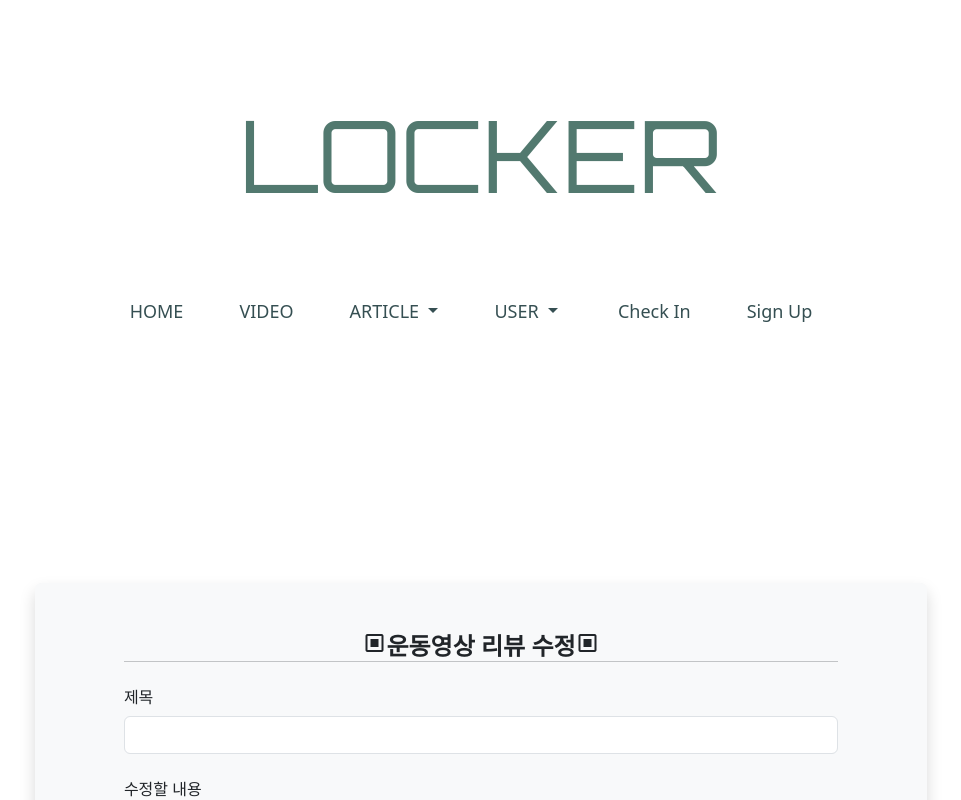
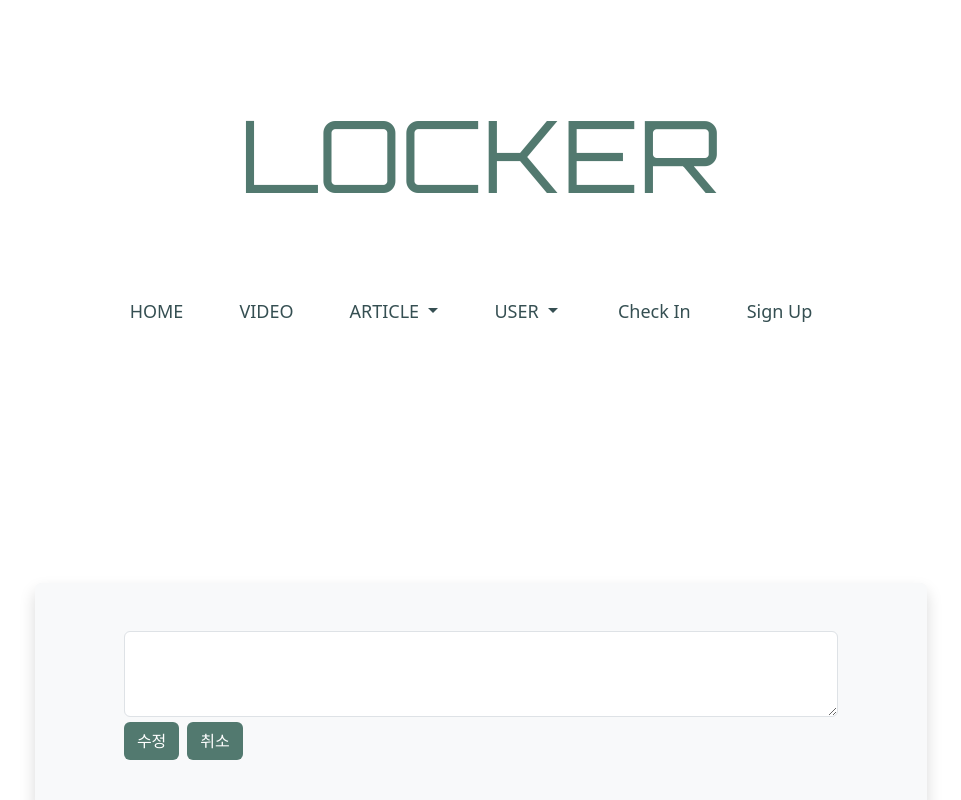
Before and after one commit to diarlee/ssafy1FinalPJT_Locker, a Vue app in the folder SSAFIT_VUEPJT/: page /review/update/1/1 in a window 1280 px wide. Shown: the top 800 px of the page, without its empty margins (159-1120 px from the left). Built offline with nearby package versions, Linux system fonts and the light colour scheme; what vue-magic-grid would draw is missing.

Commit message:
video detail update

```diff
--- a/SSAFIT_VUEPJT/src/components/review/reviewCreate.vue
+++ b/SSAFIT_VUEPJT/src/components/review/reviewCreate.vue
@@ -1,14 +1,10 @@
 <template>
   <div class="container">
-
+    <div class="shadow pt-5 pb-5 m-5 bg-light rounded" style="width: 80%">
       <form
         @submit.prevent="createReview"
         style="width: 80%; margin: auto">
-        <div class="text-center">
-          <h2 class="d-inline mb-3 fs-4 fw-semibold">운동영상 리뷰 등록</h2>
-        </div>
         <div class="reviewform">
-          <div class="mb-3">
             <textarea
               v-model="review.content"
               name="content"
@@ -17,9 +13,8 @@
               placeholder="내용을 입력하세요"
             ></textarea>
             <!-- <button class="btn btn-outline-secondary" type="button" for="button-addon"></button> -->
-          </div>
           <button type="submit" class="btn">
-            등록
+            리뷰 등록
           </button>
         </div>
         <!-- <RouterLink
@@ -31,6 +26,7 @@
           >취소</RouterLink> -->
       </form>
     </div>
+  </div>
 </template>
 
 <script setup>
@@ -87,6 +83,21 @@ a {
   margin-top: 20px;
 }
 
+.form-control {
+  margin-bottom: 5px;
+}
+
+.btn {
+  margin-top: 0;
+  color: #ffffff;
+  background: #52796F;
+}
+
+.btn:hover {
+  color: #52796F;
+  background-color: #ffffff;
+}
+
 #page-name {
   font-weight: bold;
   font-size: 2rem;
--- a/SSAFIT_VUEPJT/src/components/review/reviewUpdate.vue
+++ b/SSAFIT_VUEPJT/src/components/review/reviewUpdate.vue
@@ -7,26 +7,6 @@
         action="main"
         style="width: 80%; margin: auto"
       >
-        <div class="text-center">
-          <span class="material-symbols-outlined">dialogs</span>
-          <h2 class="d-inline mb-3 fs-4 fw-semibold">운동영상 리뷰 수정</h2>
-          <span class="material-symbols-outlined">dialogs</span>
-        </div>
-        <hr class="mb-3" />
-
-        <div class="mb-3">
-          <label for="inputTitle" class="col-form-label">제목</label>
-          <input
-            type="text"
-            class="form-control"
-            id="inputEmail3"
-            name="title"
-            v-model="review.title"
-          />
-        </div>
-
-        <div class="mb-4">
-          <label for="inputContent" class="col-form-label">수정할 내용</label>
           <textarea
             class="form-control"
             type="text"
@@ -34,17 +14,13 @@
             rows="3"
             v-model="review.content"
           >
-          </textarea>
-        </div>
-
+        </textarea>
         <button
           type="submit"
           @click.prevent="updateReview"
-          class="w-20 me-2 btn btn-outline-primary"
-        >
-          수정
-        </button>
-        <button @click="goToCreate">취소</button>
+          class="w-20 me-2 btn"
+        > 수정 </button>
+        <button class="btn btn-cancel" @click="goToCreate">취소</button>
       </form>
     </div>
   </div>
@@ -108,6 +84,29 @@ a {
   width: 1400px;
 }
 
+.reviewform {
+  margin-top: 20px;
+}
+
+.form-control {
+  margin-bottom: 5px;
+}
+
+a:hover {
+  text-decoration: none;
+}
+
+.btn {
+  margin-top: 0;
+  color: #ffffff;
+  background: #52796F;
+}
+
+.btn:hover {
+  color: #52796F;
+  background-color: #ffffff;
+}
+
 #page-name {
   font-weight: bold;
   font-size: 2rem;
--- a/SSAFIT_VUEPJT/src/components/video/VideoDetail.vue
+++ b/SSAFIT_VUEPJT/src/components/video/VideoDetail.vue
@@ -1,7 +1,18 @@
 <template>
   <div class="container">
     <div class="text-wrap fw-bold">
-      <button class="btn btn-delete" @click="deleteVideo">삭제</button>
+      <div class="btn-container" style="margin-bottom: 5px;">
+        <RouterLink
+          type="button"
+          class="btn btn-return"
+          :to="{
+            name: 'videoList',
+            param: { videoType: route.params.videoType, id: route.params.id },
+          }"
+          >돌아가기
+        </RouterLink>
+        <button class="btn btn-delete" @click="deleteVideo" style="margin-left: 2px;">삭제</button>
+      </div>
       <div class="text-center">
         <iframe
           width="560"
@@ -28,7 +39,7 @@
         <thead>
           <tr style="text-align: center">
             <th scope="col">번호</th>
-            <th scope="col">제목</th>
+            <!-- <th scope="col">제목</th> -->
             <th scope="col">작성자</th>
             <th scope="col">내용</th>
             <th scope="col">작성시간</th>
@@ -41,7 +52,7 @@
             style="text-align: center"
           >
             <td>{{ review.reviewId }}</td>
-            <td>
+            <!-- <td>
               <RouterLink
                 :to="{
                   name: 'reviewDetail',
@@ -53,18 +64,18 @@
                 style="cursor: pointer; color: black"
                 >{{ review.title }}</RouterLink
               >
-            </td>
+            </td> -->
             <td>{{ review.writer }}</td>
             <td>{{ review.content }}</td>
             <td>{{ review.regDate }}</td>
             <td>
-              <button
+              <button class="btn btn-modify"
                 @click.prevent="changeStatus(review.reviewId)"
                 v-show="review.userId == userStore.loginId"
-              >
+              style="margin-right: 2px;">
                 수정
               </button>
-              <button
+              <button class="btn btn-delete"
                 @click="deleteReview(review.reviewId)"
                 v-show="review.userId == userStore.loginId"
               >
@@ -75,17 +86,7 @@
         </tbody>
       </table>
     </form>
-    <div class="btn-container">
-      <RouterLink
-        type="button"
-        class="btn"
-        :to="{
-          name: 'videoList',
-          param: { videoType: route.params.videoType, id: route.params.id },
-        }"
-        >돌아가기
-      </RouterLink>
-    </div>
+
     <reviewCreate v-if="reviewStore.status == 'create'"></reviewCreate>
     <reviewUpdate v-else></reviewUpdate>
   </div>
@@ -171,28 +172,24 @@ onMounted(() => {
   padding-top: 50px;
 }
 
-a:link {
-  text-decoration: none;
-}
-
-a:hover {
-  color: rgb(186, 41, 41) !important;
-}
-
 .btn {
-  margin-top: 70px;
   background: #52796f;
   color: #ffffff;
-}
-.btn:hover {
-  background: rgb(186, 41, 41);
-  color: #ffffff !important;
 }
 
 .btn-delete {
   background: #ffffff;
   color: #52796f;
-  margin-bottom: 10px;
+}
+
+.btn:hover {
+  background: #ffffff;
+  color: #52796f;
+}
+
+.btn-delete:hover {
+  background: rgb(186, 41, 41);
+  color: #ffffff !important;
 }
 
 #page-name {
```
Also changed, not shown: 1 other file (tests, documents, lock files or other folders).
